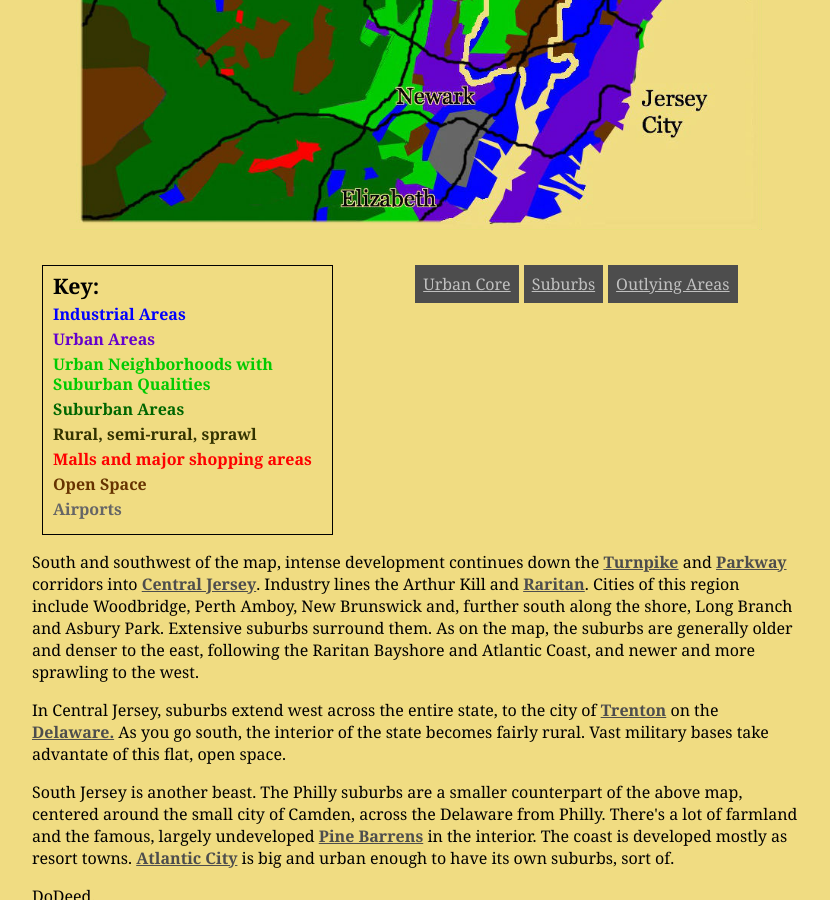
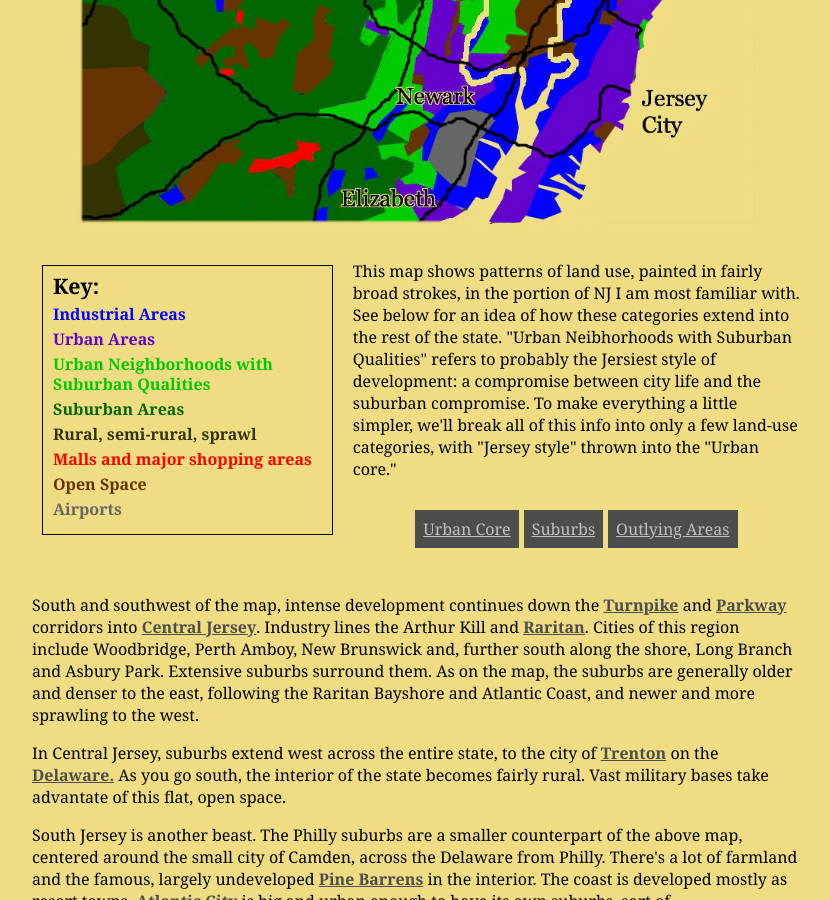
Before and after one commit to jonfried/oakafee.github.io, a Jekyll site: the page built from land-use.html, in a window 1280 px wide and 900 px high, scrolled down 613 px. Shown: the whole window, without its empty margins (224-1054 px from the left). Built offline with Jekyll 4.4.1, drawn with Linux system fonts in a browser that asks for light colours.

Commit message:
Update land-use.html

```diff
--- a/land-use.html
+++ b/land-use.html
@@ -25,7 +25,8 @@
  </div>
 </div>
 
-<p><This map shows patterns of land use, painted in fairly broad strokes, in the portion of NJ I am most familiar with. See below for an idea of how these categories extend into the rest of the state. "Urban Neibhorhoods with Suburban Qualities" refers to probably the Jersiest style of development: a compromise between city life and the suburban compromise. To make everything a little simpler, we'll break all of this info into only a few land-use categories, with "Jersey style" thrown into the "Urban core."  </p>
+<div class="map-description">
+  <p>This map shows patterns of land use, painted in fairly broad strokes, in the portion of NJ I am most familiar with. See below for an idea of how these categories extend into the rest of the state. "Urban Neibhorhoods with Suburban Qualities" refers to probably the Jersiest style of development: a compromise between city life and the suburban compromise. To make everything a little simpler, we'll break all of this info into only a few land-use categories, with "Jersey style" thrown into the "Urban core."  </p>
 
   <div class="table-container">
   <table class="index">
@@ -35,6 +36,7 @@
       <td><a href="http://interpretation-of-nj.com/land-use/outlying-areas.html">Outlying Areas </a></td>
     </tr>
   </table>
+  </div>
 </div>
 
 <div style="clear:both;"></div>
```
Lines whose indentation alone changed are shown as unchanged.
